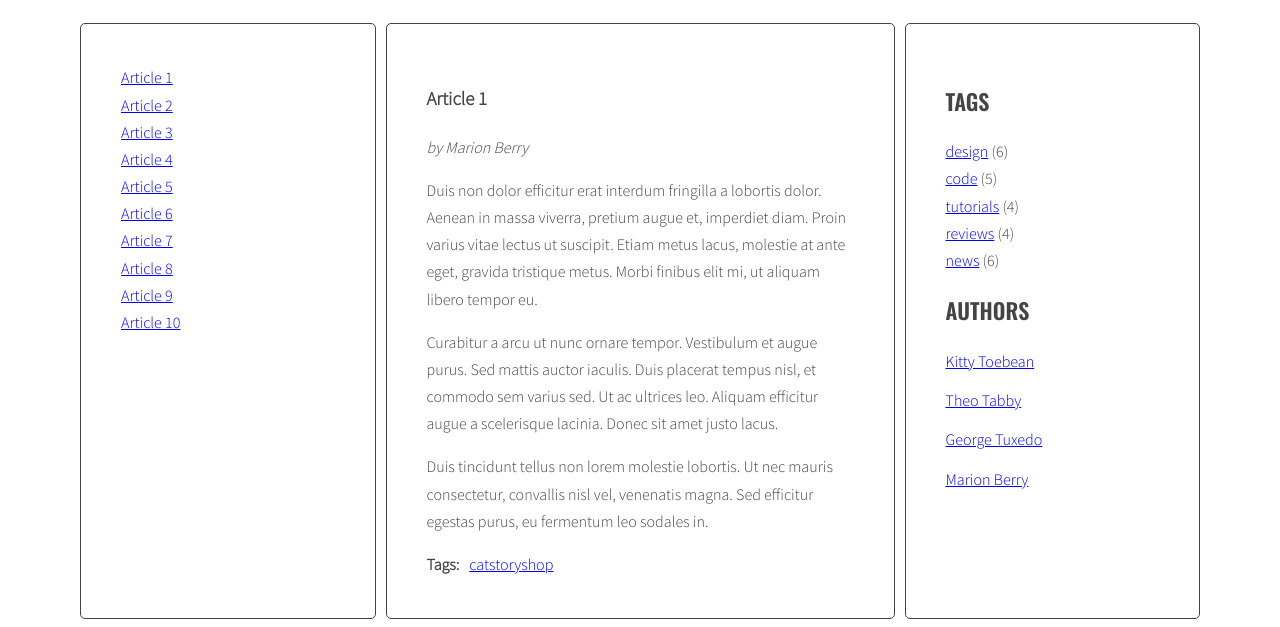
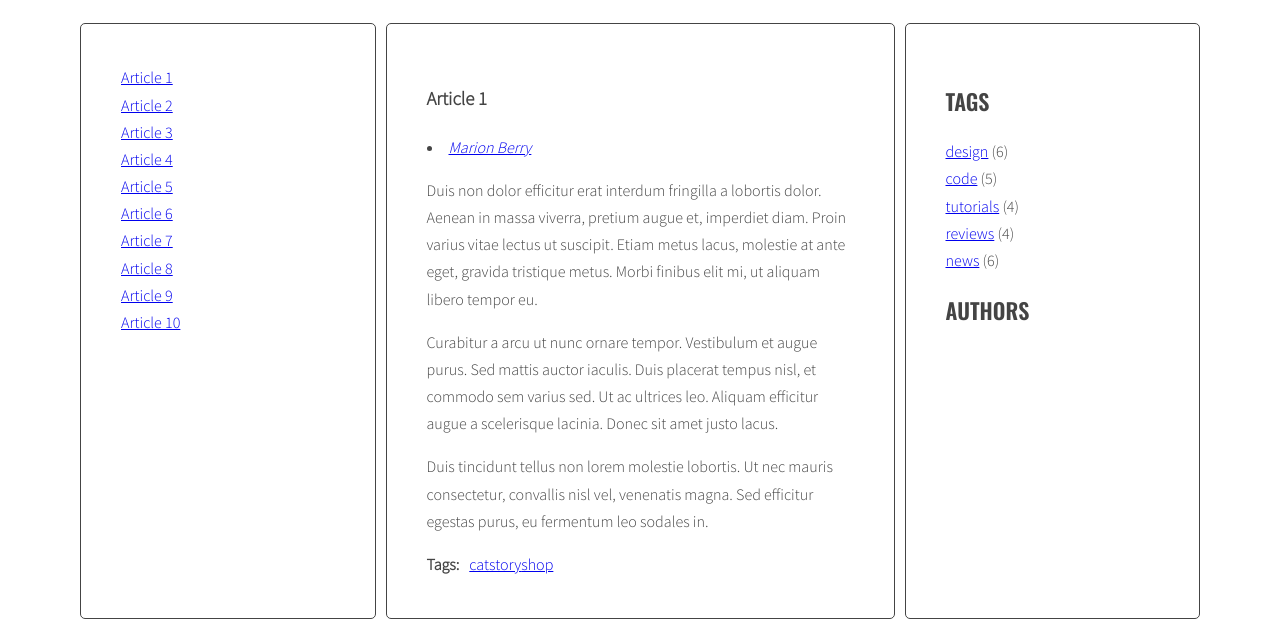
Before and after one commit to aster-commits/javascript-blog, a website: page index.html in a window 1280 px wide. Shown: the part 220-847 px from the top of the page. Drawn offline with nearby package versions, Linux system fonts and the light colour scheme; files that its build step writes are made by us from their sources.

Commit message:
generate authors

```diff
--- a/index.html
+++ b/index.html
@@ -31,7 +31,7 @@
         <section class="posts">
           <article class="post active" id="article-1" data-tags="cat story shop">
             <h3 class="post-title">Article 1</h3>
-            <p class="post-author">by Marion Berry</p>
+            <p class="post-author" data-author="Marion-Berry">by Marion Berry</p>
             <div class="post-content">
               <p>Duis non dolor efficitur erat interdum fringilla a lobortis dolor. Aenean in massa viverra, pretium
                 augue et, imperdiet diam. Proin varius vitae lectus ut suscipit. Etiam metus lacus, molestie at ante
@@ -52,7 +52,7 @@
           </article>
           <article class="post" id="article-2" data-tags="cat comic">
             <h3 class="post-title">Article 2</h3>
-            <p class="post-author">by Theo Tabby</p>
+            <p class="post-author" data-author="Theo-Tabby">by Theo Tabby</p>
             <div class="post-content">
               <p>Phasellus sollicitudin, arcu vel iaculis ullamcorper, quam leo viverra orci, et faucibus quam sapien
                 vel est. Maecenas ac suscipit elit. Nullam interdum, lorem vitae venenatis pulvinar, ex dui malesuada
@@ -74,7 +74,7 @@
           </article>
           <article class="post" id="article-3"  data-tags="dog care">
             <h3 class="post-title">Article 3</h3>
-            <p class="post-author">by George Tuxedo</p>
+            <p class="post-author" data-author="George-Tuxedo">by George Tuxedo</p>
             <div class="post-content">
               <p>Mauris vel pellentesque turpis, ac sodales nisl. Quisque iaculis mi velit, ut convallis tellus accumsan
                 a. Quisque iaculis, nisi et dignissim tincidunt, nisl eros euismod nulla, finibus laoreet erat enim
@@ -93,7 +93,7 @@
           </article>
           <article class="post" id="article-4"  data-tags="cat animals">
             <h3 class="post-title">Article 4</h3>
-            <p class="post-author">by Kitty Toebean</p>
+            <p class="post-author" data-author="Kitty-Toebean">by Kitty Toebean</p>
             <div class="post-content">
               <p>Morbi vel cursus nulla, vel varius mauris. Suspendisse sed elit sit amet risus faucibus vestibulum ut
                 sit amet purus. Donec orci est, condimentum ut quam quis, scelerisque fringilla ligula.</p>
@@ -112,7 +112,7 @@
           </article>
           <article class="post" id="article-5" data-tags="piano cat story">
             <h3 class="post-title">Article 5</h3>
-            <p class="post-author">by Marion Berry</p>
+            <p class="post-author" data-author="Marion-Berry">by Marion Berry</p>
             <div class="post-content">
               <p>Suspendisse sem eros, euismod condimentum arcu ac, consequat fermentum orci. Nam convallis lacus nec
                 interdum vestibulum. Vestibulum luctus, quam eu tristique ornare, lorem nibh sodales enim, vitae tempor
@@ -132,7 +132,7 @@
           </article>
           <article class="post" id="article-6" data-tags="music tutorials">
             <h3 class="post-title">Article 6</h3>
-            <p class="post-author">by George Tuxedo</p>
+            <p class="post-author" data-author="George-Tuxedo">by George Tuxedo</p>
             <div class="post-content">
               <p>Donec posuere iaculis ante sed hendrerit. Lorem ipsum dolor sit amet, consectetur adipiscing elit.
                 Quisque hendrerit neque nec urna tincidunt, quis vehicula dui vulputate. Morbi est sapien, auctor ut
@@ -154,7 +154,7 @@
           </article>
           <article class="post" id="article-7" data-tags="cat care">
             <h3 class="post-title">Article 7</h3>
-            <p class="post-author">by Kitty Toebean</p>
+            <p class="post-author" data-author="Kitty-Toebean">by Kitty Toebean</p>
             <div class="post-content">
               <p>Donec eleifend mauris ac nisl fermentum, ac fermentum turpis dignissim. Aliquam diam nisl, imperdiet a
                 varius eget, lobortis sed nisi. Nullam suscipit ipsum sed magna blandit, sed pellentesque urna
@@ -176,7 +176,7 @@
           </article>
           <article class="post" id="article-8" data-tags="tutorials piano">
             <h3 class="post-title">Article 8</h3>
-            <p class="post-author">by Theo Tabby</p>
+            <p class="post-author" data-author="Theo-Tabby">by Theo Tabby</p>
             <div class="post-content">
               <p>Praesent quis imperdiet erat. Curabitur tempor sapien a interdum malesuada. Proin libero erat, sagittis
                 a sollicitudin eget, pulvinar nec risus. Cras et suscipit sem.</p>
@@ -200,7 +200,7 @@
           </article>
           <article class="post" id="article-9" data-tags="plants animals">
             <h3 class="post-title">Article 9</h3>
-            <p class="post-author">by Marion Berry</p>
+            <p class="post-author" data-author="Marion-Berry">by Marion Berry</p>
             <div class="post-content">
               <p>Tam et facilisis purus. Donec vulputate est quis lobortis posuere. Nunc vitae lorem ut odio faucibus
                 pulvinar nec in justo. Ut ut ante ac tellus ornare tempus. Nunc maximus, tortor et dictum convallis,
@@ -223,7 +223,7 @@
           </article>
           <article class="post" id="article-10" data-tags="cat dog adoption">
             <h3 class="post-title">Article 10</h3>
-            <p class="post-author">by George Tuxedo</p>
+            <p class="post-author" data-author="George-Tuxedo">by George Tuxedo</p>
             <div class="post-content">
               <p>Aliquam erat volutpat. Ut non eleifend lectus. Donec suscipit tellus tempor, ornare dui id, hendrerit
                 neque. Phasellus lacinia laoreet dui in luctus. Sed hendrerit, magna sit amet varius tempor, augue augue
--- a/js/script.js
+++ b/js/script.js
@@ -40,10 +40,10 @@ function titleClickHandler(event){
 const optArticleSelector = '.post',
   optTitleSelector = '.post-title',
   optTitleListSelector = '.titles',
-  optArticleTagsSelector = '.post-tags .list';
+  optArticleTagsSelector = '.post-tags .list',
+  optArticleAuthorSelector = '.post-author';
 
 function generateTitleLinks(customSelector = '') {
-
   /* Remove contents of list in left column */
 
   const titleList = document.querySelector (optTitleListSelector);
@@ -68,7 +68,6 @@ function generateTitleLinks(customSelector = '') {
     /* based on the info above create HTML link and save it as const */
 
     const linkHTML = '<li><a href="#' + articleId + '"><span>' + articleTitle + '</span></a></li>';
-
     /* insert created HTML code to the list of links on the left */
 
     html = html + linkHTML;
@@ -81,7 +80,6 @@ function generateTitleLinks(customSelector = '') {
   for(let link of links){
     link.addEventListener('click', titleClickHandler);
   }
-  console.log(customSelector);
 }
 
 generateTitleLinks();
@@ -152,7 +150,6 @@ function tagClickHandler(event){
   /* make a new constant "href" and read the attribute "href" of the clicked element */
 
   const href = clickedElement.getAttribute('href');
-  console.log(href);
 
   /* make a new constant "tag" and extract tag from the "href" constant */
 
@@ -178,7 +175,7 @@ function tagClickHandler(event){
   /* find all tag links with "href" attribute equal to the "href" constant */
 
   const equalTags = document.querySelectorAll('a[href="' + href + '"]');
-  console.log(equalTags);
+  // console.log(equalTags);
 
   /* START LOOP: for each found tag link */
 
@@ -194,6 +191,7 @@ function tagClickHandler(event){
   /* execute function "generateTitleLinks" with article selector as argument */
 
   generateTitleLinks('[data-tags~="' + tag + '"]');
+  console.log(generateTitleLinks);
 
 }
 
@@ -205,12 +203,10 @@ function addClickListenersToTags(){
   /* START LOOP: for each link */
 
   for (let link of links){
-    // console.log(link);
 
     /* add tagClickHandler as event listener for that link */
 
     link.addEventListener('click', tagClickHandler);
-
   }
 
   /* END LOOP: for each link */
@@ -218,4 +214,124 @@ function addClickListenersToTags(){
 
 addClickListenersToTags();
 
-//////
+function generateAuthors(){
+
+  /* clear authors list */
+
+  const authorListElements = document.querySelectorAll ('.authors');
+  for (let authorListElement of authorListElements){
+    authorListElement.innerHTML = '';
+  }
+  /* find all articles */
+
+  const articles = document.querySelectorAll (optArticleSelector);
+
+  /* START LOOP: for every author: */
+
+  for (let article of articles){
+
+    /* find author wrapper */
+
+    const authorWrapper = article.querySelector (optArticleAuthorSelector);
+
+    /* make html variable with empty string */
+
+    let html = '';
+
+    /* get authors from data-tags attribute */
+
+    const authourTags = authorWrapper.getAttribute('data-author');
+
+    /* generate HTML of the link */
+
+    const authourSpace = authourTags.replace('-',' ');
+
+    const authorLink = '<li><a href="#' + authourTags + '"><span>' + authourSpace + '</span></a></li>';
+    // console.log(authorLink);
+
+    /* add generated code to html variable */
+
+    html = html + authorLink;
+    // console.log(html);
+
+    /* insert HTML of all the links into the authour wrapper */
+
+    authorWrapper.innerHTML = html;
+    // console.log(authorWrapper);
+
+  /* END LOOP: for every article: */
+  }
+}
+
+generateAuthors();
+
+function authourClickHandler(event){
+  event.preventDefault();
+  const clickedElement = this;
+  /* prevent default action for this event */
+  /* make new constant named "clickedElement" and give it the value of "this" */
+
+  /* make a new constant "href" and read the attribute "href" of the clicked element */
+
+  const href = clickedElement.getAttribute('href');
+  // console.log(href);
+
+  /* make a new constant "tag" and extract tag from the "href" constant */
+
+  const authorName = href.replace('#', '');
+
+  /* find all tag links with class active */
+
+  const activeAuthors = document.querySelectorAll('.post-author a.active[href^="#"]');
+  console.log(activeAuthors);
+
+  /* START LOOP: for each active tag link */
+
+  for (let activeAuthor of activeAuthors){
+
+    /* remove class active */
+
+    activeAuthor.classList.remove('active');
+  }
+
+  /* END LOOP: for each active tag link */
+
+  /* find all tag links with "href" attribute equal to the "href" constant */
+
+  const equalAuthors = document.querySelectorAll('a[href="' + href + '"]');
+  console.log(equalAuthors);
+
+  /* add class active to found links */
+
+  for (let equalAuthor of equalAuthors){
+
+    equalAuthor.classList.add('active');
+    // console.log(equalAuthor);
+  }
+
+  // /* END LOOP: for each found tag link */
+
+  // /* execute function "generateTitleLinks" with article selector as argument */
+
+  generateTitleLinks('[data-author="' + authorName + '"]');
+
+}
+
+function addClickListenersToAuthors(){
+  /* find all links to tags */
+
+  const links = document.querySelectorAll ('.post-author a[href^="#"]');
+
+  /* START LOOP: for each link */
+
+  for (let link of links){
+
+    /* add tagClickHandler as event listener for that link */
+
+    link.addEventListener('click', authourClickHandler);
+
+  /* END LOOP: for each link */
+  }
+}
+
+addClickListenersToAuthors();
```
